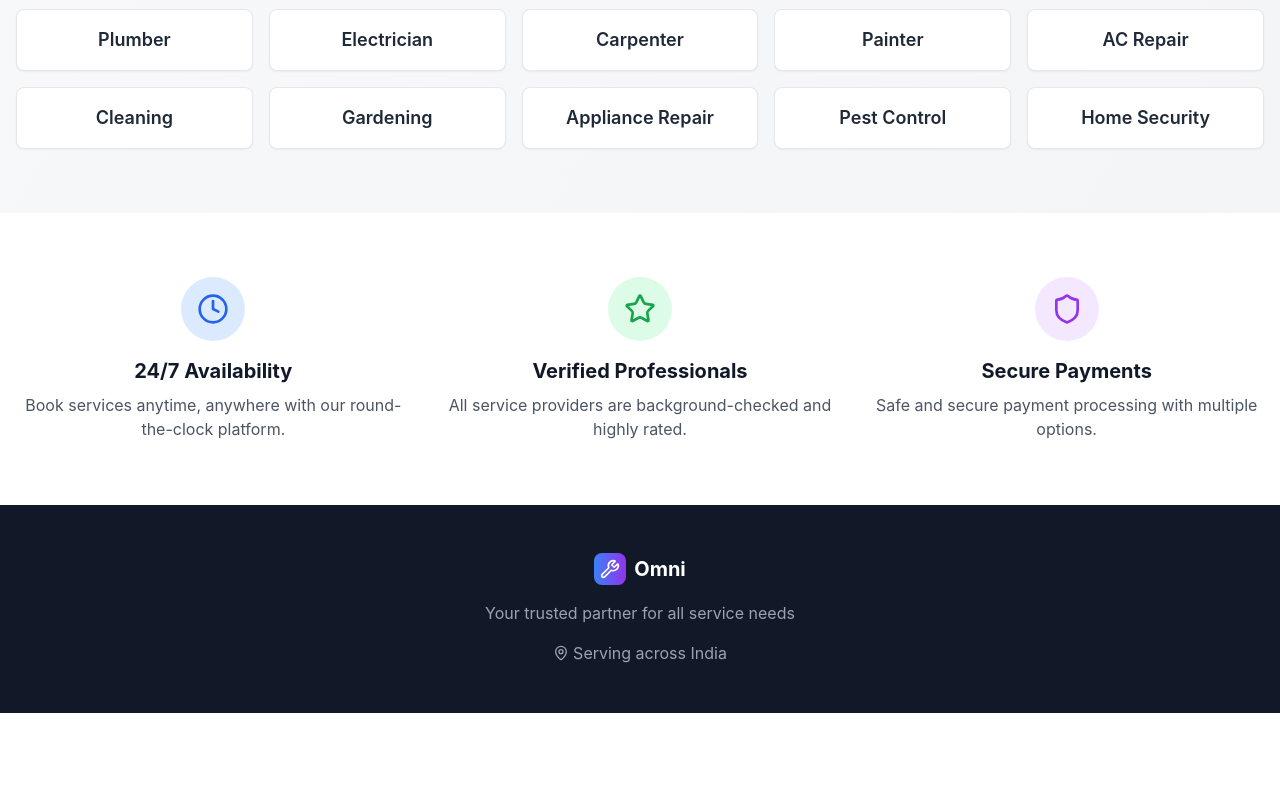
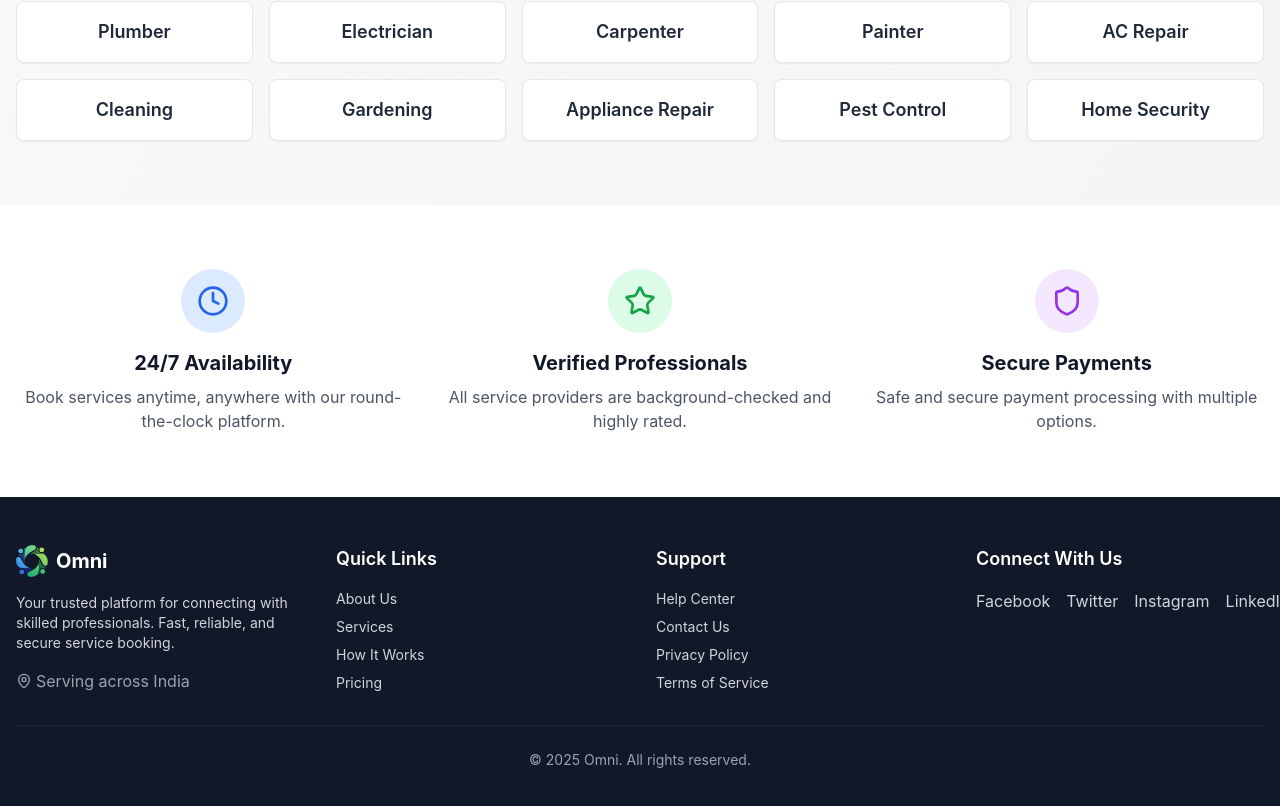
Before and after one commit to Aman-Singh-Kunwar/Omni, a React (Create React App) app: page / in a window 1280 px wide. Shown: the part 1354-2160 px from the top of the page. Before the commit the page ends 2067 px from the top, so only its background shows below. Built offline with nearby package versions, Linux system fonts and the light colour scheme.

Commit message:
updated logo and name

```diff
--- a/src/components/broker/BrokerDashboard.jsx
+++ b/src/components/broker/BrokerDashboard.jsx
@@ -1,4 +1,5 @@
 import React, { useState } from 'react';
+import omniLogo from '../../assets/images/omni-logo.png';
 import { Users, DollarSign, TrendingUp, Calendar, Bell, Settings } from 'lucide-react';
 
 const BrokerDashboard = () => {
@@ -31,6 +32,7 @@ const BrokerDashboard = () => {
         <div className="max-w-7xl mx-auto px-4 sm:px-6 lg:px-8">
           <div className="flex justify-between items-center h-16">
             <div className="flex items-center">
+                <img src={omniLogo} alt="Omni Logo" className="h-8 w-8 mr-2" />
               <h1 className="text-2xl font-bold text-gray-900">Omni Broker</h1>
             </div>
             <div className="flex items-center space-x-4">
--- a/src/components/customer/CustomerDashboard.jsx
+++ b/src/components/customer/CustomerDashboard.jsx
@@ -1,4 +1,5 @@
 import React, { useState } from 'react';
+import omniLogo from '../../assets/images/omni-logo.png';
 import {
   Search, Bell, User, MapPin, Calendar, Clock, Star,
   Filter, Heart, Settings, LogOut, Home, Wrench,
@@ -80,9 +81,8 @@ const CustomerDashboard = () => {
       <div className="w-64 bg-white shadow-lg">
         <div className="p-6 border-b">
           <div className="flex items-center space-x-2">
-            <div className="w-8 h-8 bg-gradient-to-r from-blue-500 to-purple-600 rounded-lg flex items-center justify-center">
-              <Wrench className="w-5 h-5 text-white" />
-            </div>
+
+            <img src={omniLogo} alt="Omni Logo" className="h-8 w-8 mr-2" />
             <h1 className="text-xl font-bold text-gray-900">Omni</h1>
           </div>
         </div>
--- a/src/components/landing/LandingPage.jsx
+++ b/src/components/landing/LandingPage.jsx
@@ -1,6 +1,7 @@
 import React, { useState } from 'react';
 import { useNavigate } from 'react-router-dom';
 import { User, Briefcase, Wrench, Phone, Mail, MapPin, Star, Clock, Shield } from 'lucide-react';
+import omniLogo from '../../assets/images/omni-logo.png';
 
 const LandingPage = () => {
   const [selectedUserType, setSelectedUserType] = useState(null);
@@ -14,7 +15,7 @@ const LandingPage = () => {
       description: 'Find trusted professionals for your home and business needs',
       icon: User,
       color: 'from-blue-500 to-blue-600',
-      features: ['Browse Services', 'Book Appointments', 'Track Progress', 'Rate & Review']
+      features: ['Browse Services', 'Book Appointments', 'Track Progress', 'Rate & Review'],
     },
     {
       id: 'broker',
@@ -22,7 +23,7 @@ const LandingPage = () => {
       description: 'Connect customers with service professionals and earn commissions',
       icon: Briefcase,
       color: 'from-green-500 to-green-600',
-      features: ['Manage Network', 'Earn Commission', 'Analytics Dashboard', 'Client Relations']
+      features: ['Manage Network', 'Earn Commission', 'Analytics Dashboard', 'Client Relations'],
     },
     {
       id: 'worker',
@@ -30,13 +31,21 @@ const LandingPage = () => {
       description: 'Offer your professional services and grow your business',
       icon: Wrench,
       color: 'from-purple-500 to-purple-600',
-      features: ['List Services', 'Manage Bookings', 'Receive Payments', 'Build Reputation']
-    }
+      features: ['List Services', 'Manage Bookings', 'Receive Payments', 'Build Reputation'],
+    },
   ];
 
   const services = [
-    'Plumber', 'Electrician', 'Carpenter', 'Painter', 'AC Repair', 'Cleaning',
-    'Gardening', 'Appliance Repair', 'Pest Control', 'Home Security'
+    'Plumber',
+    'Electrician',
+    'Carpenter',
+    'Painter',
+    'AC Repair',
+    'Cleaning',
+    'Gardening',
+    'Appliance Repair',
+    'Pest Control',
+    'Home Security',
   ];
 
   const handleUserTypeSelect = (userType) => {
@@ -45,7 +54,6 @@ const LandingPage = () => {
   };
 
   const handleLogin = () => {
-    // Navigate to the respective dashboard
     navigate(`/${selectedUserType}`);
     setShowLoginModal(false);
     setSelectedUserType(null);
@@ -58,9 +66,7 @@ const LandingPage = () => {
         <div className="max-w-7xl mx-auto px-4 sm:px-6 lg:px-8">
           <div className="flex justify-between items-center py-4">
             <div className="flex items-center space-x-2">
-              <div className="w-10 h-10 bg-gradient-to-r from-blue-500 to-purple-600 rounded-lg flex items-center justify-center">
-                <Wrench className="w-6 h-6 text-white" />
-              </div>
+              <img src={omniLogo} alt="Omni Logo" className="h-8 w-8 mr-2" />
               <h1 className="text-2xl font-bold text-gray-900">Omni</h1>
             </div>
             <div className="flex items-center space-x-6 text-sm text-gray-600">
@@ -84,11 +90,8 @@ const LandingPage = () => {
             Your <span className="bg-gradient-to-r from-blue-600 to-purple-600 bg-clip-text text-transparent">Omni</span> Service Platform
           </h2>
           <p className="text-xl text-gray-600 mb-8 max-w-3xl mx-auto">
-            Connect with skilled professionals for all your service needs.
-            Fast, reliable, and secure service booking at your fingertips.
+            Connect with skilled professionals for all your service needs. Fast, reliable, and secure service booking at your fingertips.
           </p>
-
-          {/* Stats */}
           <div className="flex justify-center space-x-8 mb-12">
             <div className="text-center">
               <div className="text-3xl font-bold text-blue-600">15K+</div>
@@ -109,13 +112,8 @@ const LandingPage = () => {
       {/* User Type Selection */}
       <section className="py-16 px-4 bg-white">
         <div className="max-w-7xl mx-auto">
-          <h3 className="text-3xl font-bold text-center text-gray-900 mb-4">
-            Choose Your Role
-          </h3>
-          <p className="text-center text-gray-600 mb-12">
-            Select how you'd like to use our platform
-          </p>
-
+          <h3 className="text-3xl font-bold text-center text-gray-900 mb-4">Choose Your Role</h3>
+          <p className="text-center text-gray-600 mb-12">Select how you'd like to use our platform</p>
           <div className="grid md:grid-cols-3 gap-8">
             {userTypes.map((type) => {
               const IconComponent = type.icon;
@@ -128,15 +126,8 @@ const LandingPage = () => {
                   <div className={`w-16 h-16 bg-gradient-to-r ${type.color} rounded-xl flex items-center justify-center mb-6 mx-auto`}>
                     <IconComponent className="w-8 h-8 text-white" />
                   </div>
-
-                  <h4 className="text-2xl font-bold text-gray-900 text-center mb-4">
-                    {type.title}
-                  </h4>
-
-                  <p className="text-gray-600 text-center mb-6">
-                    {type.description}
-                  </p>
-
+                  <h4 className="text-2xl font-bold text-gray-900 text-center mb-4">{type.title}</h4>
+                  <p className="text-gray-600 text-center mb-6">{type.description}</p>
                   <ul className="space-y-2 mb-8">
                     {type.features.map((feature, index) => (
                       <li key={index} className="flex items-center text-sm text-gray-600">
@@ -145,7 +136,6 @@ const LandingPage = () => {
                       </li>
                     ))}
                   </ul>
-
                   <button className={`w-full bg-gradient-to-r ${type.color} text-white py-3 px-6 rounded-lg font-semibold hover:opacity-90 transition-opacity`}>
                     Continue as {type.title}
                   </button>
@@ -159,13 +149,8 @@ const LandingPage = () => {
       {/* Services Preview */}
       <section className="py-16 px-4">
         <div className="max-w-7xl mx-auto">
-          <h3 className="text-3xl font-bold text-center text-gray-900 mb-4">
-            Services We Offer
-          </h3>
-          <p className="text-center text-gray-600 mb-12">
-            Professional services for every need
-          </p>
-
+          <h3 className="text-3xl font-bold text-center text-gray-900 mb-4">Services We Offer</h3>
+          <p className="text-center text-gray-600 mb-12">Professional services for every need</p>
           <div className="grid grid-cols-2 md:grid-cols-5 gap-4">
             {services.map((service, index) => (
               <div key={index} className="bg-white rounded-lg p-4 text-center shadow-sm border hover:shadow-md transition-shadow">
@@ -207,17 +192,60 @@ const LandingPage = () => {
 
       {/* Footer */}
       <footer className="bg-gray-900 text-white py-12 px-4">
-        <div className="max-w-7xl mx-auto text-center">
-          <div className="flex items-center justify-center space-x-2 mb-4">
-            <div className="w-8 h-8 bg-gradient-to-r from-blue-500 to-purple-600 rounded-lg flex items-center justify-center">
-              <Wrench className="w-5 h-5 text-white" />
-            </div>
+        <div className="max-w-7xl mx-auto">
+          <div className="grid grid-cols-1 md:grid-cols-4 gap-8">
+            {/* Brand Section */}
+            <div className="flex flex-col items-center md:items-start">
+              <div className="flex items-center space-x-2 mb-4">
+                <img src={omniLogo} alt="Omni Logo" className="h-8 w-8" />
                 <h1 className="text-xl font-bold">Omni</h1>
               </div>
-          <p className="text-gray-400 mb-4">Your trusted partner for all service needs</p>
-          <div className="flex justify-center items-center space-x-1 text-gray-400">
+              <p className="text-gray-300 text-sm text-center md:text-left">
+                Your trusted platform for connecting with skilled professionals. Fast, reliable, and secure service booking.
+              </p>
+              <div className="flex items-center space-x-1 text-gray-400 mt-4">
                 <MapPin className="w-4 h-4" />
                 <span>Serving across India</span>
+              </div>
+            </div>
+
+            {/* Quick Links */}
+            <div>
+              <h4 className="text-lg font-semibold mb-4 text-center md:text-left">Quick Links</h4>
+              <ul className="space-y-2 text-sm text-center md:text-left">
+                <li><a href="#" className="text-gray-300 hover:text-white transition-colors">About Us</a></li>
+                <li><a href="#" className="text-gray-300 hover:text-white transition-colors">Services</a></li>
+                <li><a href="#" className="text-gray-300 hover:text-white transition-colors">How It Works</a></li>
+                <li><a href="#" className="text-gray-300 hover:text-white transition-colors">Pricing</a></li>
+              </ul>
+            </div>
+
+            {/* Support */}
+            <div>
+              <h4 className="text-lg font-semibold mb-4 text-center md:text-left">Support</h4>
+              <ul className="space-y-2 text-sm text-center md:text-left">
+                <li><a href="#" className="text-gray-300 hover:text-white transition-colors">Help Center</a></li>
+                <li><a href="#" className="text-gray-300 hover:text-white transition-colors">Contact Us</a></li>
+                <li><a href="#" className="text-gray-300 hover:text-white transition-colors">Privacy Policy</a></li>
+                <li><a href="#" className="text-gray-300 hover:text-white transition-colors">Terms of Service</a></li>
+              </ul>
+            </div>
+
+            {/* Social Media */}
+            <div>
+              <h4 className="text-lg font-semibold mb-4 text-center md:text-left">Connect With Us</h4>
+              <div className="flex justify-center md:justify-start space-x-4">
+                <a href="#" className="text-gray-300 hover:text-white transition-colors">Facebook</a>
+                <a href="#" className="text-gray-300 hover:text-white transition-colors">Twitter</a>
+                <a href="#" className="text-gray-300 hover:text-white transition-colors">Instagram</a>
+                <a href="#" className="text-gray-300 hover:text-white transition-colors">LinkedIn</a>
+              </div>
+            </div>
+          </div>
+
+          {/* Copyright */}
+          <div className="border-t border-gray-800 mt-8 pt-6 text-center text-gray-400 text-sm">
+            <p>&copy; 2025 Omni. All rights reserved.</p>
           </div>
         </div>
       </footer>
@@ -227,10 +255,8 @@ const LandingPage = () => {
         <div className="fixed inset-0 bg-black bg-opacity-50 flex items-center justify-center z-50 p-4">
           <div className="bg-white rounded-2xl p-8 max-w-md w-full">
             <h3 className="text-2xl font-bold text-gray-900 mb-6 text-center">
-              {selectedUserType && userTypes.find(type => type.id === selectedUserType)?.title} Login
+              {selectedUserType && userTypes.find((type) => type.id === selectedUserType)?.title} Login
             </h3>
-
-            <div>
             <div className="space-y-4">
               <div>
                 <label className="block text-sm font-medium text-gray-700 mb-1">Email</label>
@@ -249,7 +275,6 @@ const LandingPage = () => {
                 />
               </div>
             </div>
-
             <div className="flex space-x-4 mt-6">
               <button
                 type="button"
@@ -266,8 +291,6 @@ const LandingPage = () => {
                 Login
               </button>
             </div>
-            </div>
-
             <p className="text-center text-sm text-gray-500 mt-4">
               Don't have an account? <a href="#" className="text-blue-600 hover:underline">Sign up</a>
             </p>
--- a/src/components/worker/WorkerDashboard.jsx
+++ b/src/components/worker/WorkerDashboard.jsx
@@ -1,4 +1,5 @@
 import React, { useState } from 'react';
+import omniLogo from '../../assets/images/omni-logo.png';
 import { Calendar, DollarSign, Star, Clock, CheckCircle, XCircle, Bell, Settings, MapPin } from 'lucide-react';
 
 const WorkerDashboard = () => {
@@ -63,6 +64,7 @@ const WorkerDashboard = () => {
         <div className="max-w-7xl mx-auto px-4 sm:px-6 lg:px-8">
           <div className="flex justify-between items-center h-16">
             <div className="flex items-center">
+                <img src={omniLogo} alt="Omni Logo" className="h-8 w-8 mr-2" />
               <h1 className="text-2xl font-bold text-gray-900">Omni Worker</h1>
             </div>
             <div className="flex items-center space-x-4">
```
Also changed, not shown: src/assets/images/omni-logo.png. Lines whose indentation alone changed are shown as unchanged.
